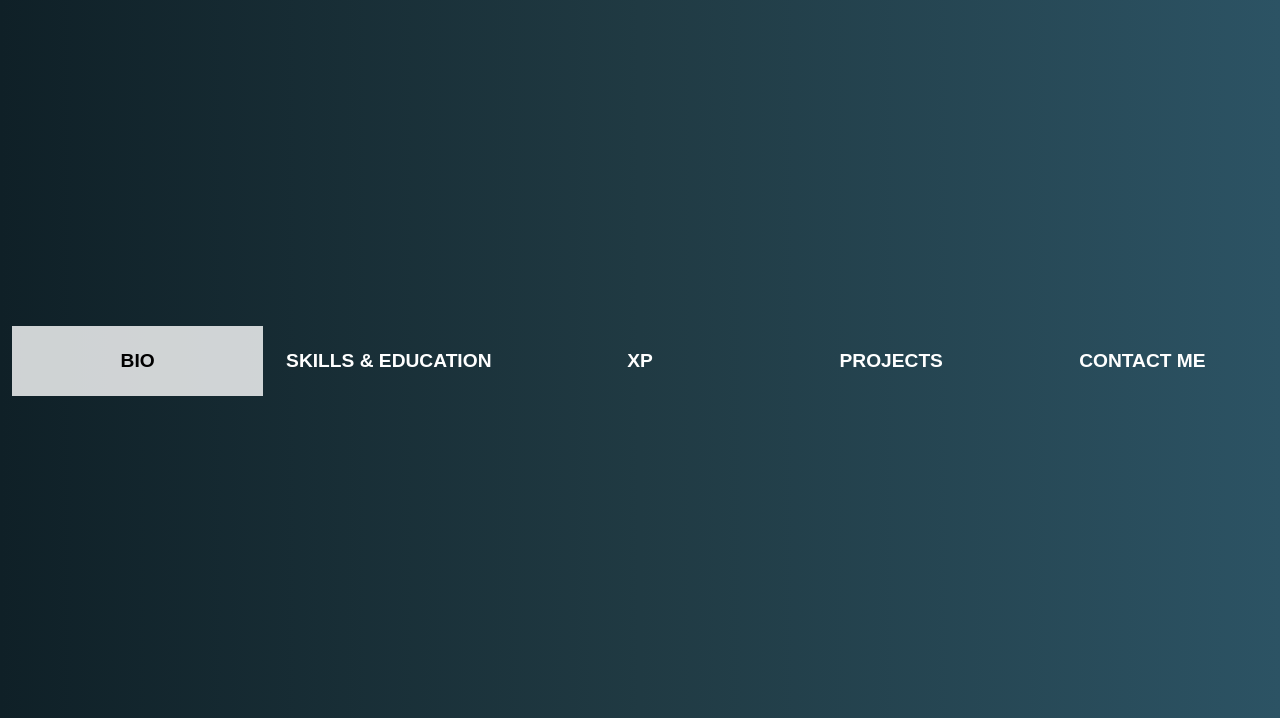
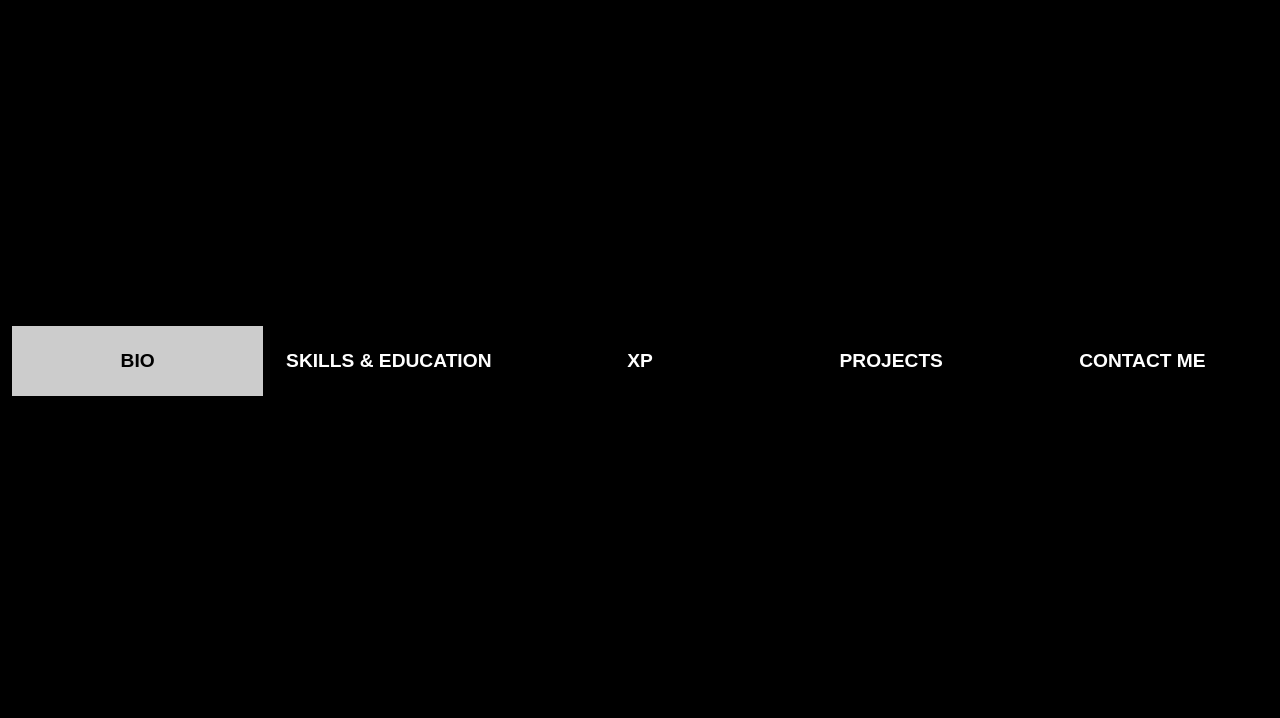
Before and after one commit to thokozaninkutha/MyCV, a plain HTML site: page index.html in a window 1280 px wide. Shown: the part 404-1122 px from the top of the page. Drawn offline with nearby package versions, Linux system fonts and the light colour scheme.

Commit message:
Updated main.css with the changes made in main.scss

```diff
--- a/CSS/main.css
+++ b/CSS/main.css
@@ -1,6 +1,5 @@
 body {
-  background: -webkit-gradient(linear, right top, left top, from(#2C5364), color-stop(#203A43), to(#0F2027));
-  background: linear-gradient(to left, #2C5364, #203A43, #0F2027);
+  background-color: #000000;
 }
 
 #logo {
@@ -254,8 +253,7 @@ a {
 
 @media (min-width: 576px) {
   body {
-    background: -webkit-gradient(linear, right top, left top, from(#2C5364), color-stop(#203A43), to(#0F2027));
-    background: linear-gradient(to left, #2C5364, #203A43, #0F2027);
+   background-color: #000000;
   }
   #logo {
     position: absolute;
@@ -482,8 +480,7 @@ a {
 
 @media (min-width: 768px) {
   body {
-    background: -webkit-gradient(linear, right top, left top, from(#2C5364), color-stop(#203A43), to(#0F2027));
-    background: linear-gradient(to left, #2C5364, #203A43, #0F2027);
+   background-color: #000000;
   }
   #logo {
     position: absolute;
@@ -710,8 +707,7 @@ a {
 
 @media (min-width: 992px) {
   body {
-    background: -webkit-gradient(linear, right top, left top, from(#2C5364), color-stop(#203A43), to(#0F2027));
-    background: linear-gradient(to left, #2C5364, #203A43, #0F2027);
+    background-color: #000000;
   }
   #logo {
     position: absolute;
@@ -953,8 +949,7 @@ a {
 
 @media (min-width: 1200px) {
   body {
-    background: -webkit-gradient(linear, right top, left top, from(#2C5364), color-stop(#203A43), to(#0F2027));
-    background: linear-gradient(to left, #2C5364, #203A43, #0F2027);
+    background-color: #000000;
   }
   #logo {
     position: absolute;
```
